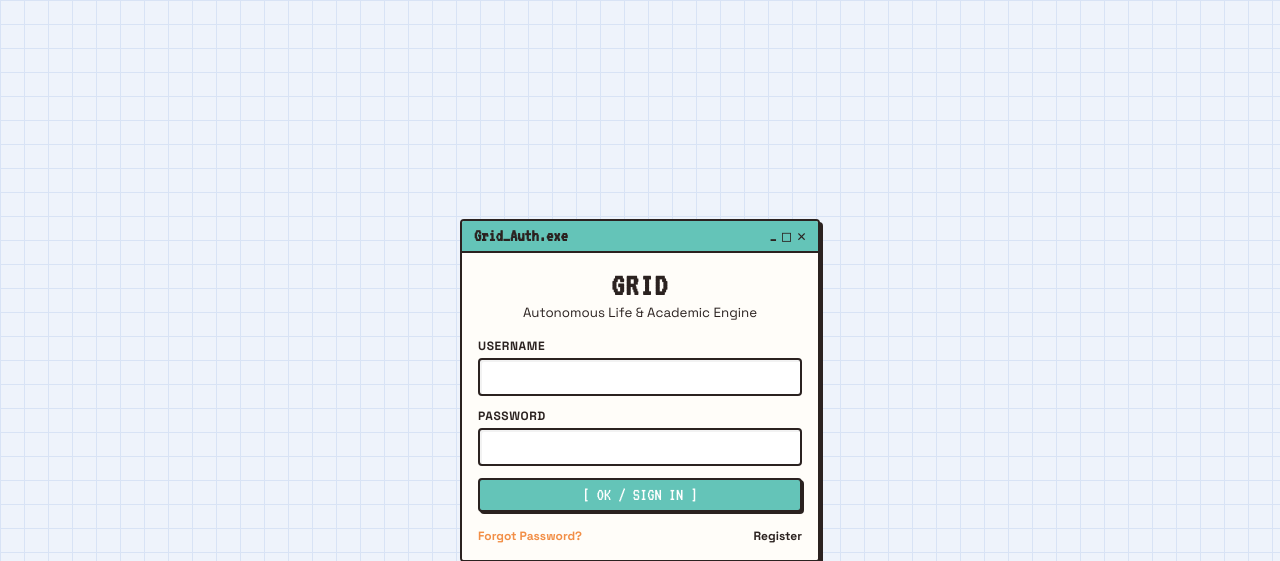
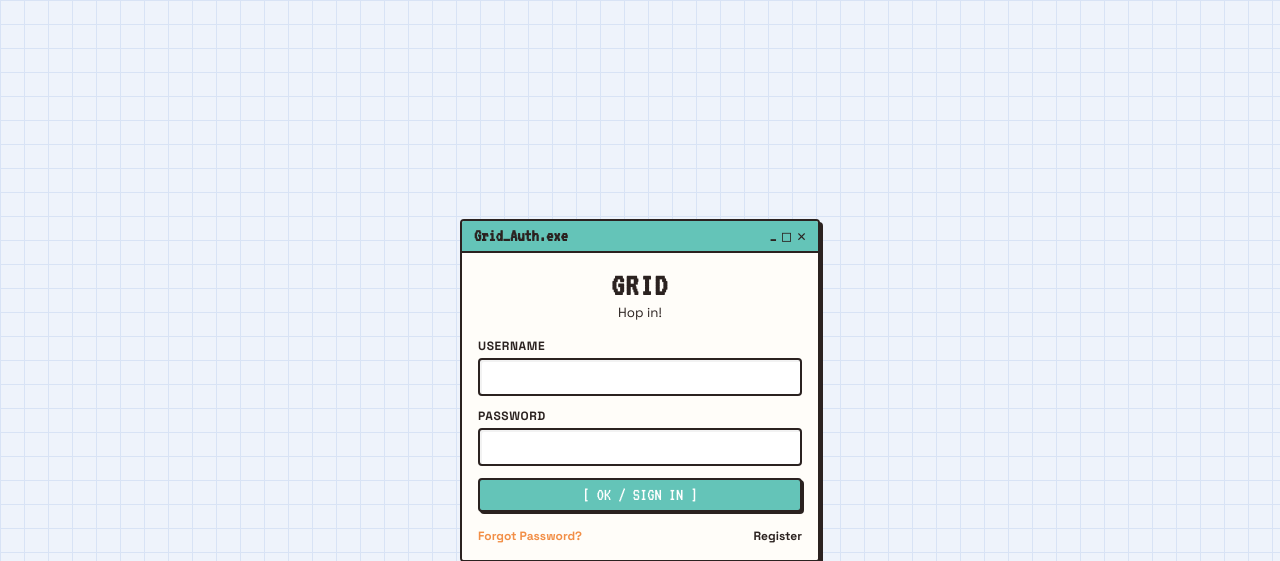
Before and after one commit to scrymgeor/Grid_Planner, a Flask app: page /login in a window 1280 px wide. Shown: the top 561 px of the page. Run offline with Flask 3, Linux system fonts and the light colour scheme.

Commit message:
minor changes

```diff
--- a/templates/login.html
+++ b/templates/login.html
@@ -15,7 +15,7 @@
     <div class="window-body">
       <div style="text-align: center; margin-bottom: 16px;">
         <h2 class="pixel-font" style="font-size: 32px; margin: 0;">GRID</h2>
-        <small>Autonomous Life & Academic Engine</small>
+        <small>Hop in!</small>
       </div>
 
       {% if error %}
```
